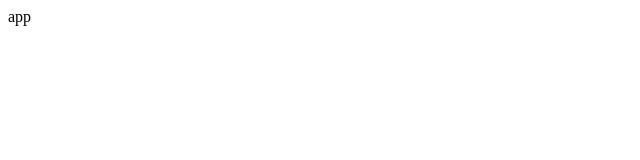
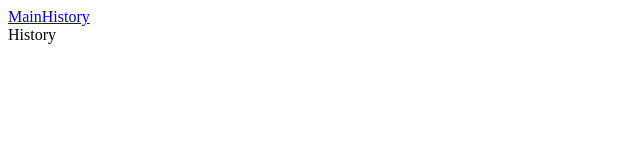
Before and after one commit to Ewok1ng/aston-project, a React (Create React App) app: page /history in a window 1280 px wide. Shown: the top 160 px of the page, without its empty margins (0-640 px from the left). Built offline with nearby package versions, Linux system fonts and the light colour scheme.

Commit message:
add react-router-dom

```diff
--- a/package.json
+++ b/package.json
@@ -14,6 +14,7 @@
         "react": "^18.2.0",
         "react-dom": "^18.2.0",
         "react-redux": "^8.1.3",
+        "react-router-dom": "^6.18.0",
         "react-scripts": "5.0.1",
         "typescript": "^4.9.5",
         "web-vitals": "^2.1.4"
--- a/src/App.tsx
+++ b/src/App.tsx
@@ -1,7 +1,25 @@
 import React from 'react';
+import { Route, Routes } from 'react-router-dom';
+import { BrowserRouter } from 'react-router-dom';
+
+import { Main, History } from './pages';
+import { Link } from 'react-router-dom';
 
 function App() {
-    return <div className="app">app</div>;
+    return (
+        <div className="app">
+            <BrowserRouter>
+                <header>
+                    <Link to={'/'}>Main</Link>
+                    <Link to={'/history'}>History</Link>
+                </header>
+                <Routes>
+                    <Route path="/" element={<Main />} />
+                    <Route path="/history" element={<History />} />
+                </Routes>
+            </BrowserRouter>
+        </div>
+    );
 }
 
 export default App;
--- /dev/null
+++ b/src/pages/History/History.tsx
@@ -0,0 +1,5 @@
+import React from 'react';
+
+export function History() {
+    return <div>History</div>;
+}
--- /dev/null
+++ b/src/pages/Main/Main.tsx
@@ -0,0 +1,5 @@
+import React from 'react';
+
+export function Main() {
+    return <div>Main</div>;
+}
--- /dev/null
+++ b/src/pages/index.ts
@@ -0,0 +1,2 @@
+export { Main } from './Main/Main';
+export { History } from './History/History';
```
Also changed, not shown: src/pages/History/History.module.css (added), src/pages/Main/Main.module.css (added), 1 other file (tests, documents, lock files or other folders). Lines whose indentation alone changed are shown as unchanged.
